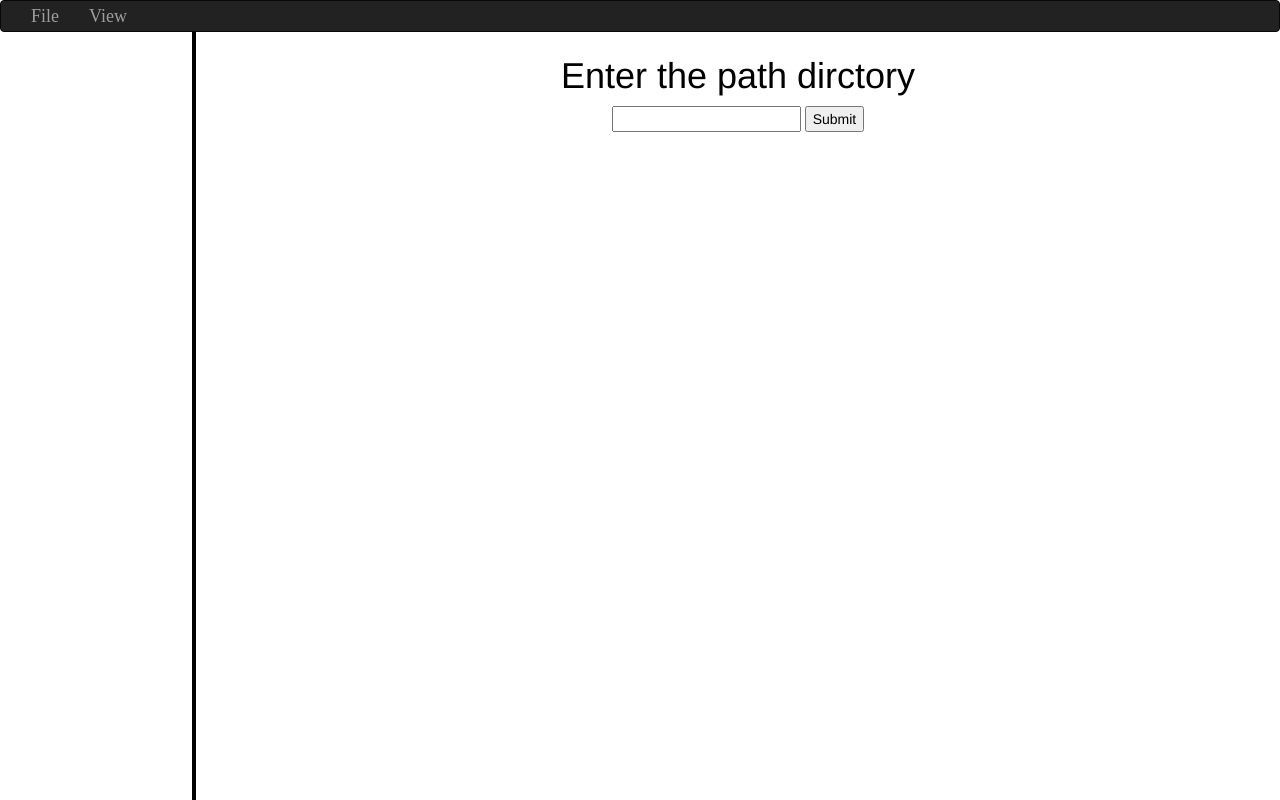
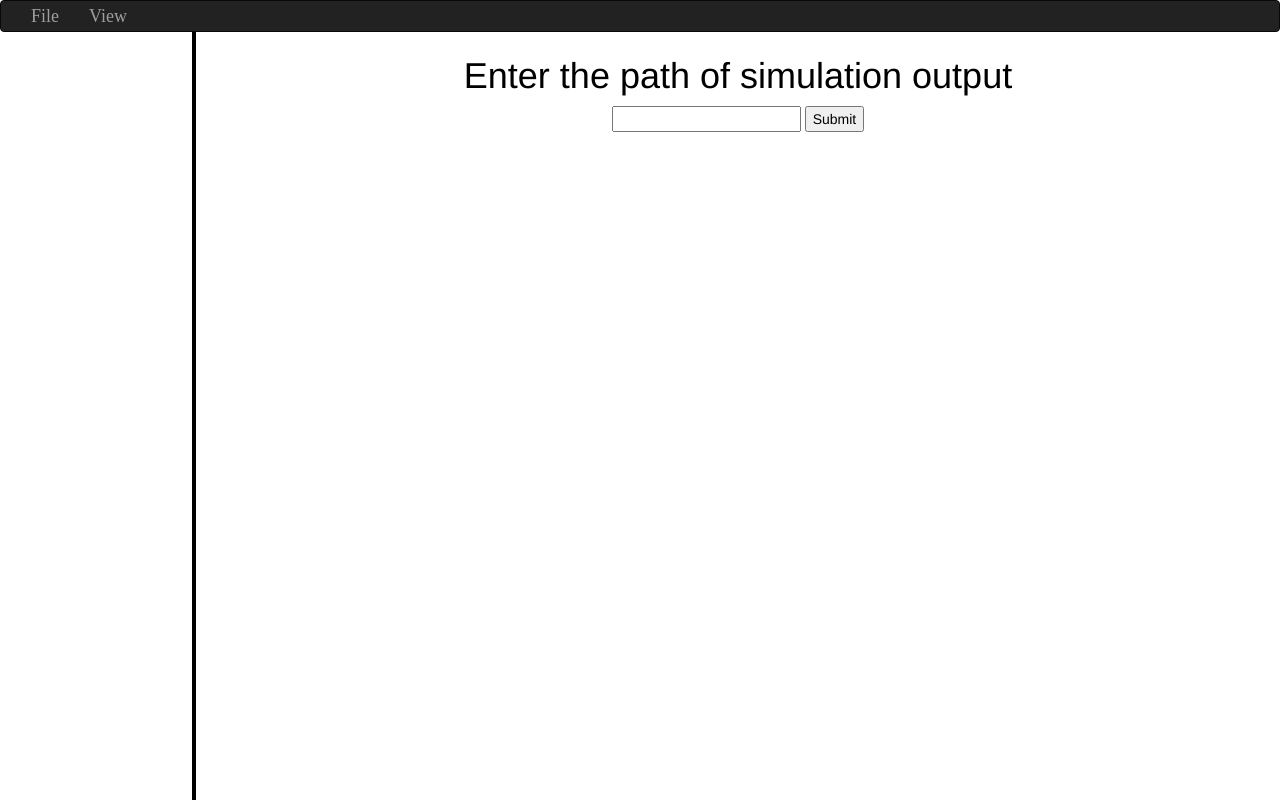
Before and after one commit to SagnikDey92/D3-visualization, a website: page main.html in a window 1280 px wide. Drawn offline with nearby package versions, Linux system fonts and the light colour scheme.

Commit message:
First Commit

```diff
--- a/main.html
+++ b/main.html
@@ -95,7 +95,7 @@
       <div id="aggregatetempbg"> </div>
 
       <div id="pathtext">
-      <h1 style="text-align:center;"><font color="black">Enter the path dirctory</font></h2>
+      <h1 style="text-align:center;"><font color="black">Enter the path of simulation output </font></h2>
       <div id="path"style="text-align:center;"><font color="black"><input type="text" id="mytext" ></font>
       <font color="black"><button onclick="myFunction()" >Submit</button></font></div>
       </div>
```
